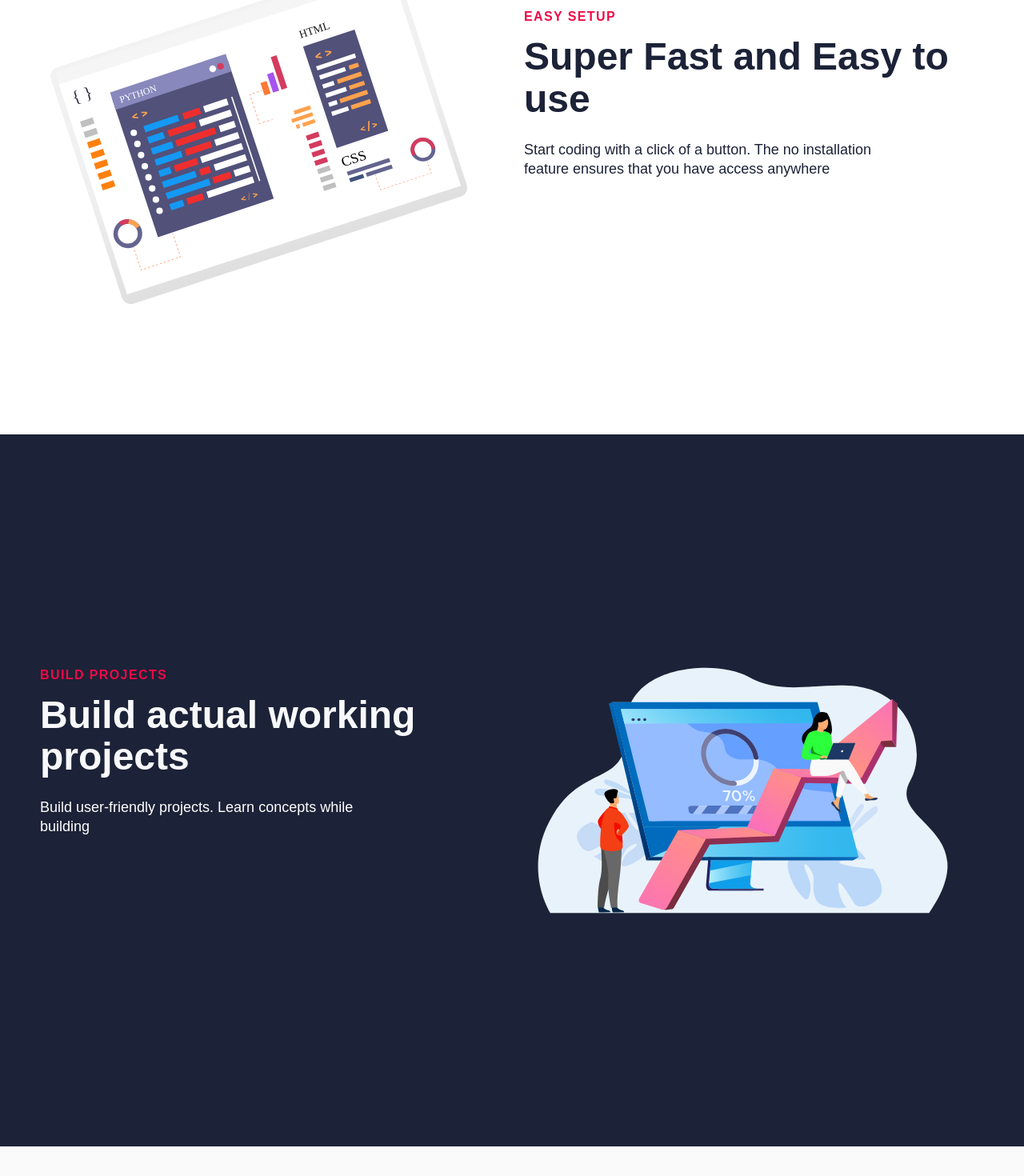
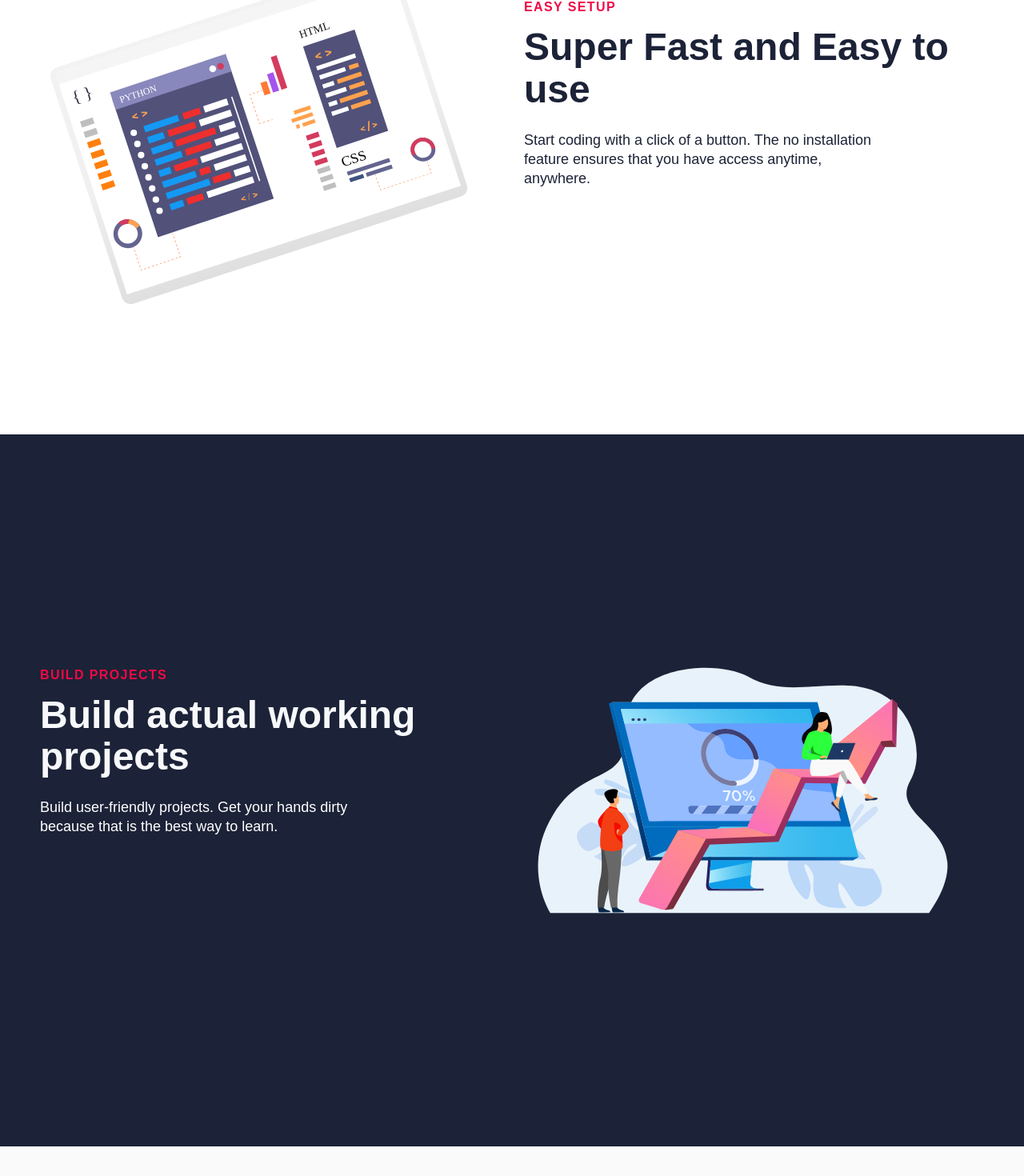
Before and after one commit to rnayan78/CodeBanana, a React (Create React App) app: page / in a window 1280 px wide. Shown: the part 956-2426 px from the top of the page at 80% size. Built offline with nearby package versions, Linux system fonts and the light colour scheme.

Commit message:
Update Data.js

```diff
--- a/src/components/pages/HomePage/Data.js
+++ b/src/components/pages/HomePage/Data.js
@@ -5,7 +5,7 @@ export const homeObjOne = {
   topLine: "Explore CodeBanana", // - working correctly
   headline: "Learn to code in a new way",
   description:
-    "Our awesome coding platform lets you visualize code like you’ve never seen before",
+    "Our awesome coding platform lets you visualize code like you’ve never seen before.",
   buttonLabel: "Get Started",
   imgStart: "",
   img: "images/2.svg", // need to change the image
@@ -19,7 +19,7 @@ export const homeObjTwo = {
   topLine: "EASY SETUP",
   headline: "Super Fast and Easy to use",
   description:
-    "Start coding with a click of a button. The no installation feature ensures that you have access anywhere",
+    "Start coding with a click of a button. The no installation feature ensures that you have access anytime, anywhere.",
   imgStart: "start",
   img: "images/3.svg",
   alt: "Vault",
@@ -32,7 +32,7 @@ export const homeObjThree = {
   topLine: "Build Projects",
   headline: "Build actual working projects",
   description:
-    "Build user-friendly projects. Learn concepts while building",
+    "Build user-friendly projects. Get your hands dirty because that is the best way to learn.",
   imgStart: "",
   img: "images/1.svg",
   alt: "Vault",
@@ -45,7 +45,7 @@ export const homeObjFour = {
   topLine: "Certificates",
   headline: "Once you’re done building, get certified",
   description:
-    "Although we believe your projects are enough to show your skills, a little showing-off never hurt anyone",
+    "Although we believe your projects are enough to show your skills, a little showing-off never hurt anyone.",
   imgStart: "start",
   img: "images/4.svg",
   alt: "Vault",
```
